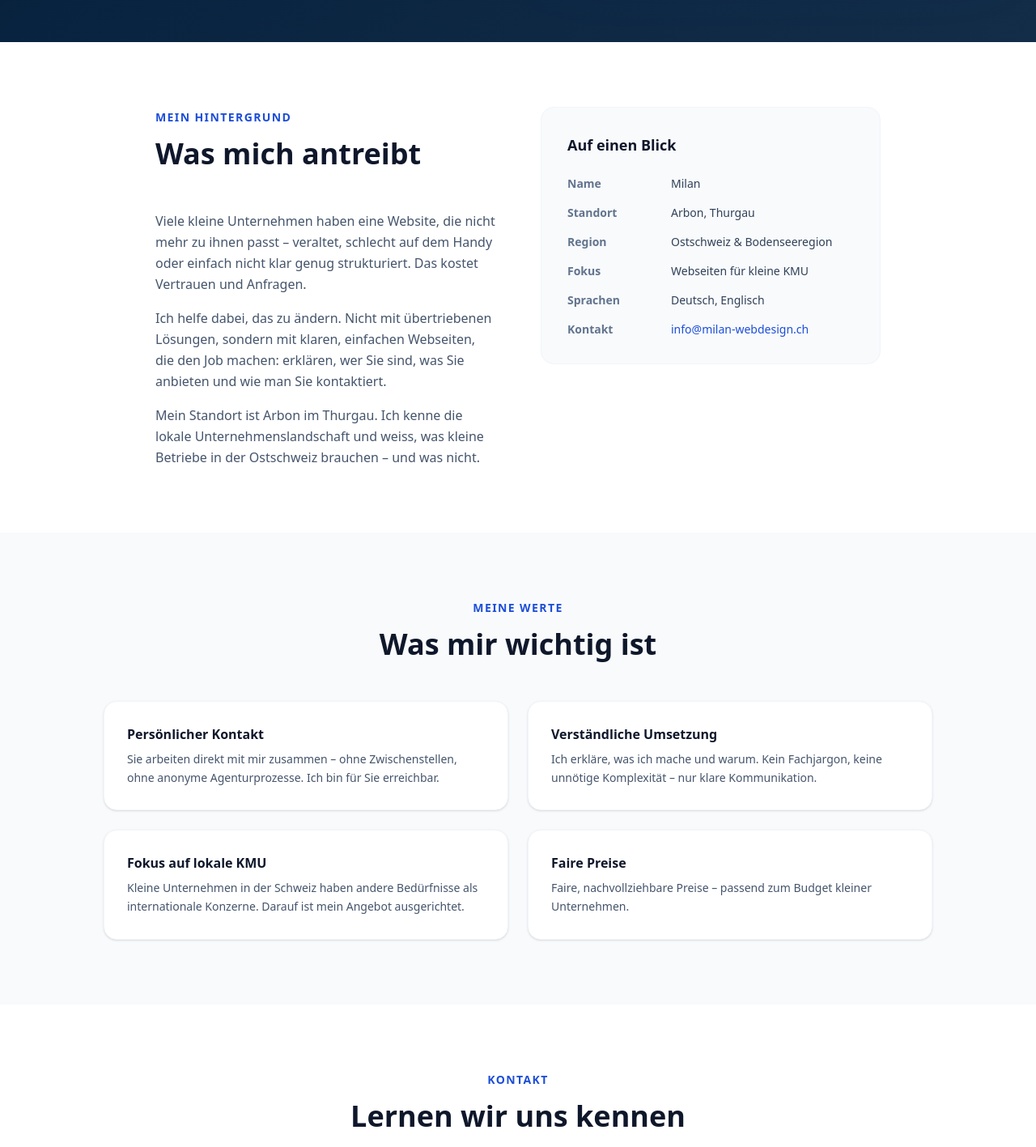
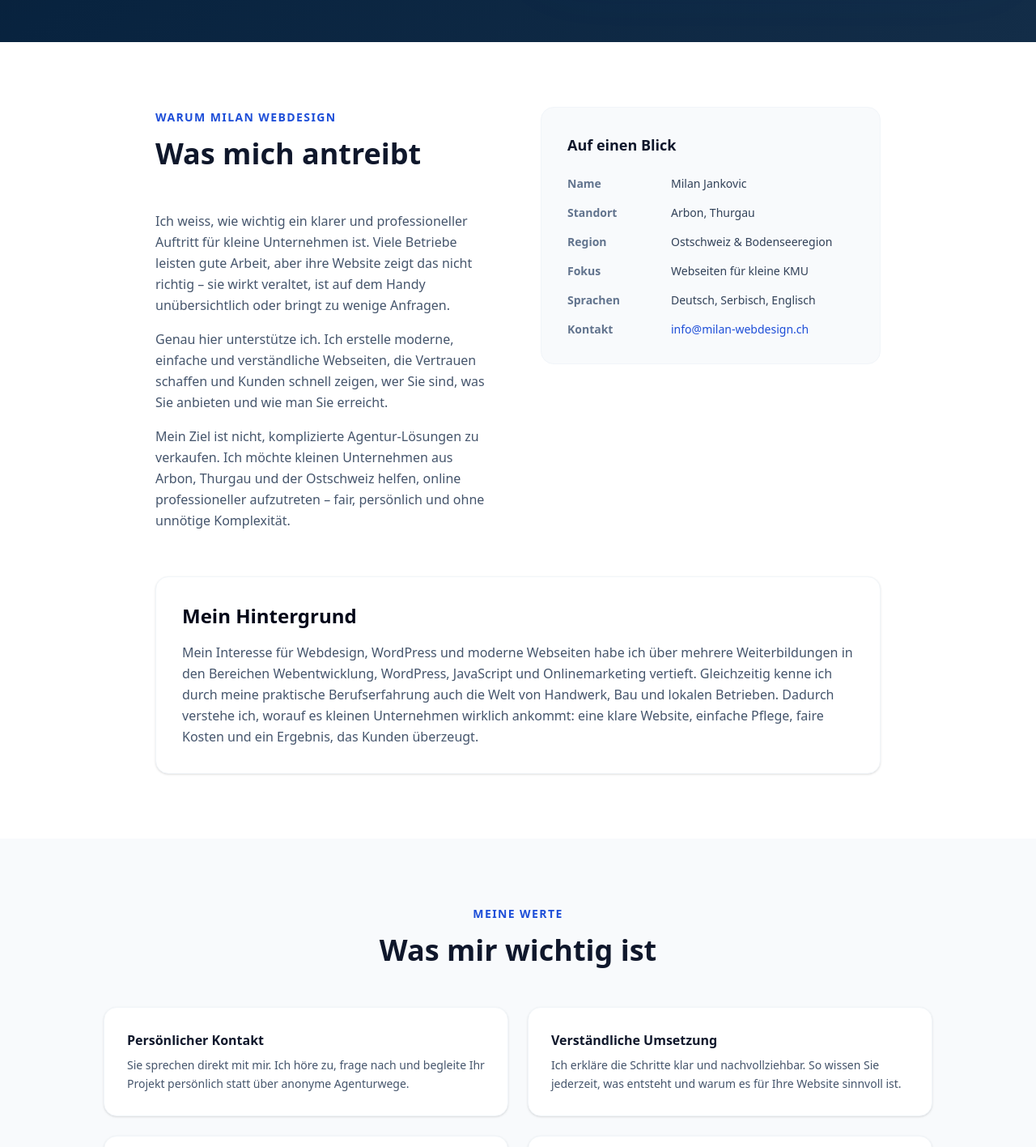
Before and after one commit to mljanko/milan-webdesign, a Next.js app: page /ueber-mich in a window 1280 px wide. Shown: the part 920-2337 px from the top of the page at 81% size. Built offline with nearby package versions, Linux system fonts and the light colour scheme.

Commit message:
Über mich Seite optimiert

```diff
--- a/src/app/ueber-mich/page.tsx
+++ b/src/app/ueber-mich/page.tsx
@@ -5,13 +5,13 @@
 import CTASection from "@/components/CTASection";
 
 export const metadata: Metadata = {
-  title: "Über mich – Webdesigner Milan aus Arbon, Thurgau",
+  title: "Über mich – Webdesigner in Arbon & Thurgau",
   description:
-    "Milan unterstützt kleine Unternehmen in der Ostschweiz dabei, ihre Webseite modern, klar und mobilfreundlich zu gestalten. Persönlich, fair und ohne Agenturaufwand.",
+    "Milan Jankovic unterstützt kleine KMU mit Webdesign in Arbon, Thurgau und der Ostschweiz. Persönliche Webseiten für KMU, fair und verständlich umgesetzt.",
   openGraph: {
-    title: "Über mich – Webdesigner Milan aus Arbon, Thurgau",
+    title: "Über mich – Webdesigner in Arbon & Thurgau",
     description:
-      "Persönliche Beratung und faire Preise für KMU-Webseiten in der Ostschweiz.",
+      "Persönliches Webdesign aus Arbon für kleine Schweizer KMU in Thurgau und der Ostschweiz.",
     url: "https://milan-webdesign.ch/ueber-mich",
     images: [
       {
@@ -28,31 +28,31 @@
   {
     title: "Persönlicher Kontakt",
     description:
-      "Sie arbeiten direkt mit mir zusammen – ohne Zwischenstellen, ohne anonyme Agenturprozesse. Ich bin für Sie erreichbar.",
+      "Sie sprechen direkt mit mir. Ich höre zu, frage nach und begleite Ihr Projekt persönlich statt über anonyme Agenturwege.",
   },
   {
     title: "Verständliche Umsetzung",
     description:
-      "Ich erkläre, was ich mache und warum. Kein Fachjargon, keine unnötige Komplexität – nur klare Kommunikation.",
+      "Ich erkläre die Schritte klar und nachvollziehbar. So wissen Sie jederzeit, was entsteht und warum es für Ihre Website sinnvoll ist.",
   },
   {
     title: "Fokus auf lokale KMU",
     description:
-      "Kleine Unternehmen in der Schweiz haben andere Bedürfnisse als internationale Konzerne. Darauf ist mein Angebot ausgerichtet.",
+      "Mein Angebot ist auf kleine Firmen, Handwerker und Dienstleister in Arbon, Thurgau und der Ostschweiz ausgerichtet.",
   },
   {
     title: "Faire Preise",
     description:
-      "Faire, nachvollziehbare Preise – passend zum Budget kleiner Unternehmen.",
+      "Sie erhalten klare, nachvollziehbare Angebote, die zum Budget kleiner Unternehmen passen und keine unnötige Komplexität enthalten.",
   },
 ];
 
 const profile = [
-  { label: "Name", value: "Milan" },
+  { label: "Name", value: "Milan Jankovic" },
   { label: "Standort", value: "Arbon, Thurgau" },
   { label: "Region", value: "Ostschweiz & Bodenseeregion" },
   { label: "Fokus", value: "Webseiten für kleine KMU" },
-  { label: "Sprachen", value: "Deutsch, Englisch" },
+  { label: "Sprachen", value: "Deutsch, Serbisch, Englisch" },
 ];
 
 const trustPoints = [
@@ -139,27 +139,29 @@
           <div className="grid grid-cols-1 items-start gap-14 md:grid-cols-2">
             <div>
               <SectionTitle
-                label="Mein Hintergrund"
+                label="Warum Milan Webdesign"
                 title="Was mich antreibt"
                 centered={false}
               />
               <div className="space-y-4 text-sm leading-relaxed text-slate-600 md:text-base">
                 <p>
-                  Viele kleine Unternehmen haben eine Website, die nicht mehr zu
-                  ihnen passt – veraltet, schlecht auf dem Handy oder einfach
-                  nicht klar genug strukturiert. Das kostet Vertrauen und
+                  Ich weiss, wie wichtig ein klarer und professioneller Auftritt
+                  für kleine Unternehmen ist. Viele Betriebe leisten gute Arbeit,
+                  aber ihre Website zeigt das nicht richtig – sie wirkt veraltet,
+                  ist auf dem Handy unübersichtlich oder bringt zu wenige
                   Anfragen.
                 </p>
                 <p>
-                  Ich helfe dabei, das zu ändern. Nicht mit übertriebenen
-                  Lösungen, sondern mit klaren, einfachen Webseiten, die den Job
-                  machen: erklären, wer Sie sind, was Sie anbieten und wie man
-                  Sie kontaktiert.
+                  Genau hier unterstütze ich. Ich erstelle moderne, einfache und
+                  verständliche Webseiten, die Vertrauen schaffen und Kunden
+                  schnell zeigen, wer Sie sind, was Sie anbieten und wie man Sie
+                  erreicht.
                 </p>
                 <p>
-                  Mein Standort ist Arbon im Thurgau. Ich kenne die lokale
-                  Unternehmenslandschaft und weiss, was kleine Betriebe in der
-                  Ostschweiz brauchen – und was nicht.
+                  Mein Ziel ist nicht, komplizierte Agentur-Lösungen zu
+                  verkaufen. Ich möchte kleinen Unternehmen aus Arbon, Thurgau
+                  und der Ostschweiz helfen, online professioneller aufzutreten –
+                  fair, persönlich und ohne unnötige Komplexität.
                 </p>
               </div>
             </div>
@@ -192,6 +194,22 @@
                 </div>
               </dl>
             </div>
+          </div>
+
+          <div className="mt-14 rounded-2xl border border-slate-100 bg-white p-8 shadow-sm">
+            <h2 className="mb-4 text-2xl font-bold text-slate-950">
+              Mein Hintergrund
+            </h2>
+            <p className="text-sm leading-relaxed text-slate-600 md:text-base">
+              Mein Interesse für Webdesign, WordPress und moderne Webseiten habe
+              ich über mehrere Weiterbildungen in den Bereichen Webentwicklung,
+              WordPress, JavaScript und Onlinemarketing vertieft. Gleichzeitig
+              kenne ich durch meine praktische Berufserfahrung auch die Welt von
+              Handwerk, Bau und lokalen Betrieben. Dadurch verstehe ich, worauf
+              es kleinen Unternehmen wirklich ankommt: eine klare Website,
+              einfache Pflege, faire Kosten und ein Ergebnis, das Kunden
+              überzeugt.
+            </p>
           </div>
         </div>
       </section>
@@ -240,13 +258,13 @@
       </section>
 
       <CTASection
-        title="Gemeinsam zu einer besseren Website"
-        description="Unkompliziert, transparent und auf Ihr Unternehmen zugeschnitten – für KMU in Arbon, Thurgau und der Ostschweiz."
+        title="Bereit für eine bessere Website?"
+        description="Ich prüfe gerne unverbindlich, wie Ihre aktuelle Website wirkt und wo Verbesserungen möglich sind."
         primaryCta={{
           label: "Website kostenlos prüfen lassen",
           href: "/kontakt",
         }}
-        secondaryCta={{ label: "Leistungen ansehen", href: "/leistungen" }}
+        secondaryCta={{ label: "Kontakt aufnehmen", href: "/kontakt" }}
       />
     </>
   );
```
